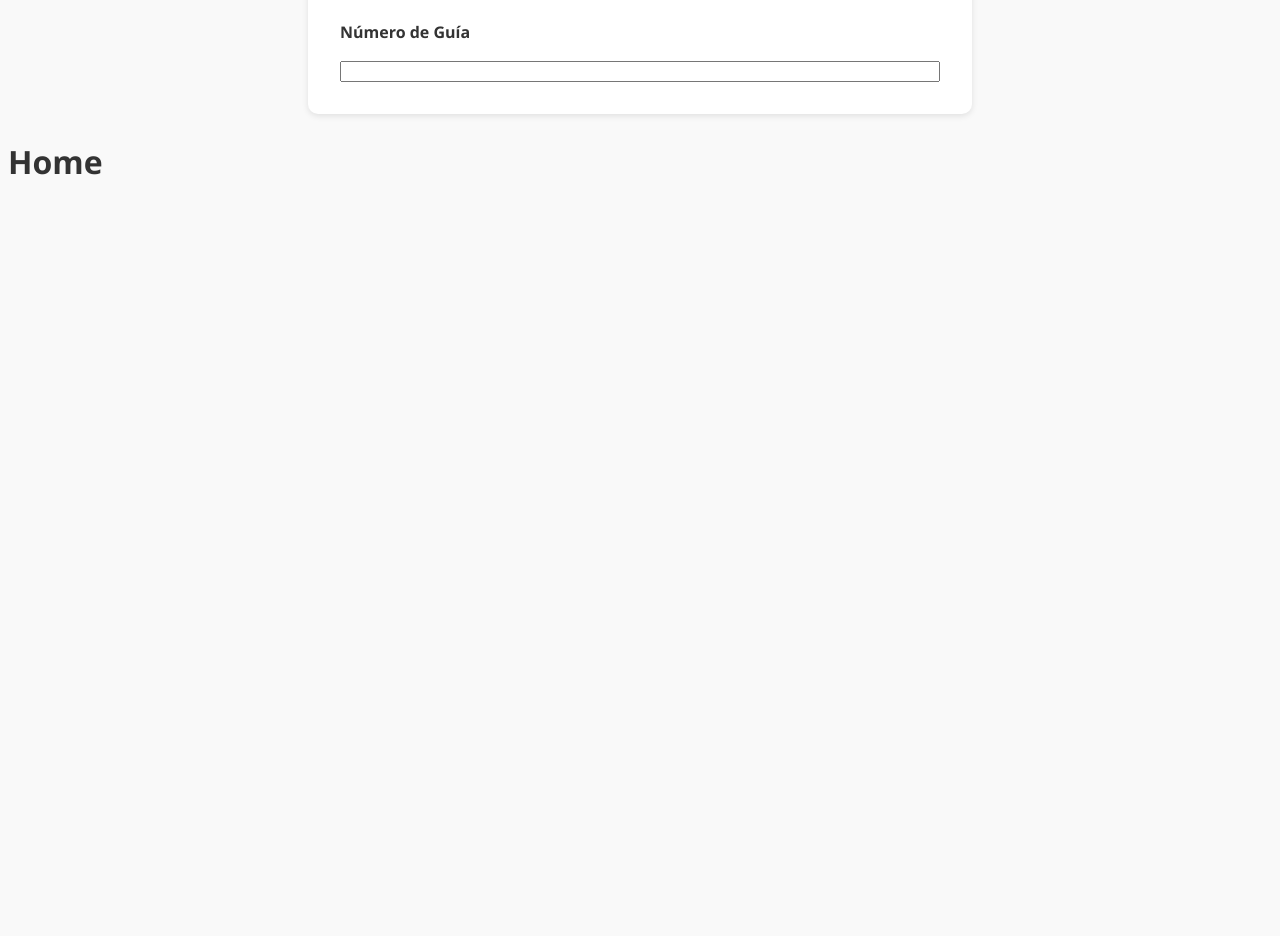
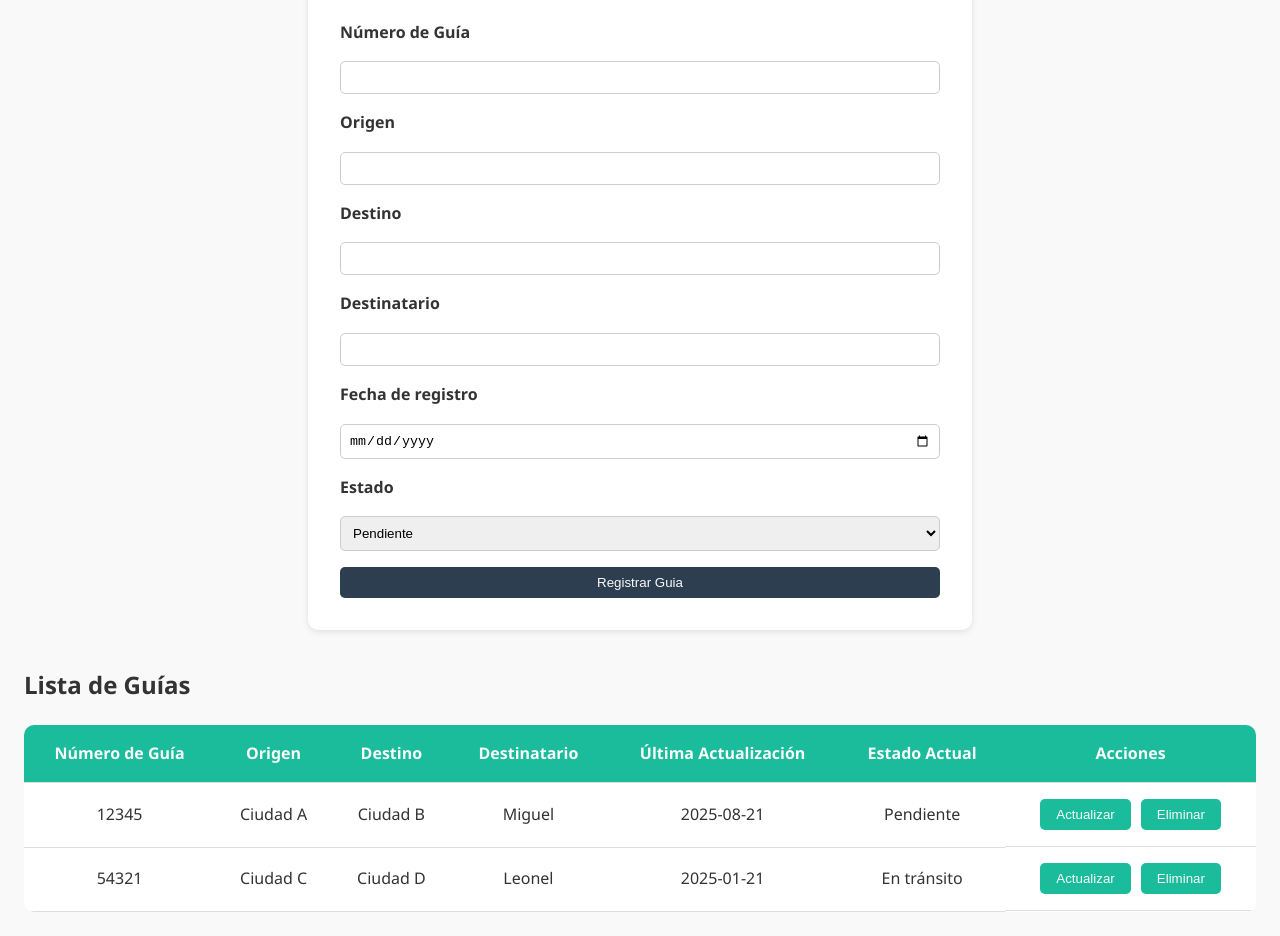
Before and after one commit to MiguelSerralde/ebac_ReactTS_alliadaHoundExpress, a React (Create React App) app: page / in a window 1280 px wide. Shown: the part 340-1276 px from the top of the page. Before the commit the page ends 800 px from the top, so only its background shows below. Built offline with nearby package versions, Linux system fonts and the light colour scheme.

Commit message:
DesignComplete

```diff
--- a/src/App.js
+++ b/src/App.js
@@ -1,4 +1,5 @@
 import Header from "./components/header/header.tsx";
+import List from "./components/list/list.tsx";
 import Register from "./components/register/register.tsx";
 import { GlobalStyle } from "./theme/globalstyle.js";
 
@@ -8,7 +9,7 @@ function App() {
       <GlobalStyle/>
       <Header/>
       <Register/>
-      <h1>Home</h1>
+      <List/>
     </>
   );
 }
--- a/src/components/header/header.tsx
+++ b/src/components/header/header.tsx
@@ -12,9 +12,9 @@ const Header = () => {
         <nav className="header__nav nav">
           <NavList>
             <NavItem><NavLink>Inicio</NavLink></NavItem>
-            <NavItem><NavLink>Registro</NavLink></NavItem>
+            <NavItem><NavLink>Registro de Guias</NavLink></NavItem>
             <NavItem><NavLink>Lista de Guias</NavLink></NavItem>
-            <NavItem><NavLink>Buscar Guia</NavLink></NavItem>
+            <NavItem><NavLink>Buscar Guias</NavLink></NavItem>
           </NavList>
 
         </nav>
--- /dev/null
+++ b/src/components/list/index.js
@@ -0,0 +1,66 @@
+import styled, { css } from "styled-components"
+import Themes from "../../theme/index"
+
+const GuideElementes = css `
+    padding: 1rem;
+    border-bottom: 1px solid #ddd;
+    text-align: center;
+`
+
+
+const GuideSection = styled.section`
+    padding: 1rem;
+`
+
+const GuideTable = styled.table `
+    width: 100%;
+    border-collapse: collapse;
+    background: white;
+    border-radius: 10px;
+    overflow: hidden;
+`
+
+const GuideThead = styled.thead `
+    background-color: ${props => Themes.colors.colorPrimary};
+    color: ${props => Themes.colors.colorBody};
+`
+
+const GuideTh = styled.th `
+    ${GuideElementes};
+`
+
+const GuideTd = styled.td`
+    ${GuideElementes}
+`
+
+const GuideButtonTd = styled.td `
+    ${GuideElementes};
+    gap: 10px;
+    display: flex;
+    justify-content: center;
+
+`
+
+const GuideButton = styled.button`
+    background: ${props => Themes.colors.colorPrimary};
+    color: ${props => Themes.colors.colorBody};
+    border: none;
+    padding: 0.5rem 1rem;
+    border-radius: 5px;
+    cursor: pointer;
+    transition: 0.3s;
+
+    &:hover {
+        opacity: 0.8;
+    }
+`
+
+export {
+    GuideSection,
+    GuideTable,
+    GuideThead,
+    GuideTh,
+    GuideTd,
+    GuideButton,
+    GuideButtonTd
+}
--- /dev/null
+++ b/src/components/list/list.tsx
@@ -0,0 +1,56 @@
+import React from 'react'
+import { GuideButton, GuideButtonTd, GuideSection, GuideTable, GuideTd, GuideTh, GuideThead } from '.'
+
+const List = () => {
+  return (
+    <>
+        <GuideSection>
+            <h2>Lista de Guías</h2>
+            <GuideTable>
+                <GuideThead>
+                    <tr>
+                        <GuideTh>Número de Guía</GuideTh>
+                        <GuideTh>Origen</GuideTh>
+                        <GuideTh>Destino</GuideTh>
+                        <GuideTh>Destinatario</GuideTh>
+                        <GuideTh>Última Actualización</GuideTh>
+                        <GuideTh>Estado Actual</GuideTh>
+                        <GuideTh>Acciones</GuideTh>
+                    </tr>
+                </GuideThead>
+
+                <tbody >
+                    <tr>
+                        <GuideTd>12345</GuideTd>
+                        <GuideTd>Ciudad A</GuideTd>
+                        <GuideTd>Ciudad B</GuideTd>
+                        <GuideTd>Miguel</GuideTd>
+                        <GuideTd>2025-08-21</GuideTd>
+                        <GuideTd>Pendiente</GuideTd>
+                        <GuideButtonTd>
+                            <GuideButton>Actualizar</GuideButton>
+                            <GuideButton>Eliminar</GuideButton>
+                        </GuideButtonTd>
+                    </tr>
+
+                    <tr >
+                        <GuideTd>54321</GuideTd>
+                        <GuideTd>Ciudad C</GuideTd>
+                        <GuideTd>Ciudad D</GuideTd>
+                        <GuideTd>Leonel</GuideTd>
+                        <GuideTd>2025-01-21</GuideTd>
+                        <GuideTd>En tránsito</GuideTd>
+                        <GuideButtonTd>
+                            <GuideButton>Actualizar</GuideButton>
+                            <GuideButton>Eliminar</GuideButton>
+                        </GuideButtonTd>
+                    </tr>
+                </tbody>
+            </GuideTable>
+        </GuideSection>
+
+    </>
+  )
+}
+
+export default List
--- a/src/components/register/index.js
+++ b/src/components/register/index.js
@@ -1,5 +1,16 @@
 import styled from "styled-components"
 import Themes from "../../theme/index"
+import { css } from "styled-components"
+
+const formElementStyles = css`
+    padding: 0.5rem;
+    border-radius: 5px;
+    border: 1px solid #ccc;
+
+    &:hover {
+        border: 1px solid black;
+  }
+`
 
 const BannerSection = styled.section `
     background: ${props => Themes.colors.colorPrimary};
@@ -27,7 +38,25 @@ const ContainerForm = styled.form`
 `
 
 const InputForm = styled.input `
-    font-weight: bold;
+    ${formElementStyles};
+`
+
+const StateSelect = styled.select`
+    ${formElementStyles};
+`
+
+const FormButton = styled.button `
+    background: ${props => Themes.colors.colorDark};
+    color: ${props => Themes.colors.colorBody};
+    border: none;
+    padding: 0.5rem 1rem;
+    border-radius: 5px;
+    cursor: pointer;
+    transition: 0.3s;
+
+    &:hover {
+        opacity: 0.8;
+    }
 `
 
 export {
@@ -35,5 +64,7 @@ export {
     FormSection,
     TitleH2,
     ContainerForm,
-    InputForm
+    InputForm,
+    StateSelect,
+    FormButton
 }
--- a/src/components/register/register.tsx
+++ b/src/components/register/register.tsx
@@ -1,5 +1,5 @@
 import React from 'react'
-import { BannerSection, ContainerForm, FormSection, TitleH2 } from './index.js'
+import { BannerSection, ContainerForm, FormButton, FormSection, InputForm, StateSelect, TitleH2 } from './index.js'
 
 const Register = () => {
   return (
@@ -14,11 +14,30 @@ const Register = () => {
         <TitleH2>Registro de Nueva Guía</TitleH2>
         <ContainerForm id='frmRegister'>
             <label><b>Número de Guía</b></label>
-            <input className="form__input" type="text" id="numero" name="numero" required></input>
+            <InputForm required type='text'/>
+
+            <label><b>Origen</b></label>
+            <InputForm required type='text'/>
+
+            <label><b>Destino</b></label>
+            <InputForm required type='text'/>
+
+            <label><b>Destinatario</b></label>
+            <InputForm required type='text'/>
+
+            <label><b>Fecha de registro</b></label>
+            <InputForm required type='date'/>
+
+            <label><b>Estado</b></label>
+            <StateSelect required>
+                <option value="Pendiente">Pendiente</option>
+                <option value="Transito">En tránsito</option>
+                <option value="Entregado">Entregado</option>
+            </StateSelect>
+            <FormButton>Registrar Guia</FormButton>
         </ContainerForm>
       </FormSection>
     </>
   )
 }
-
 export default Register
```
